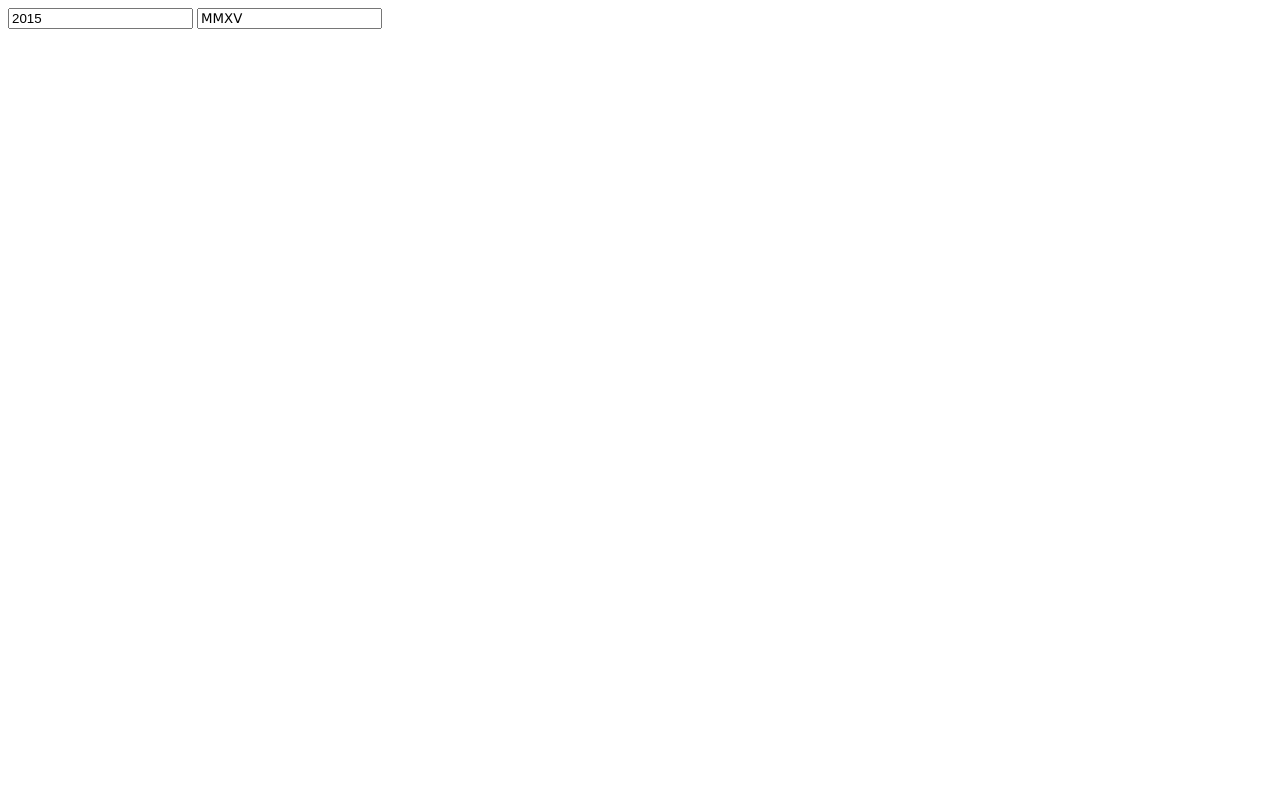
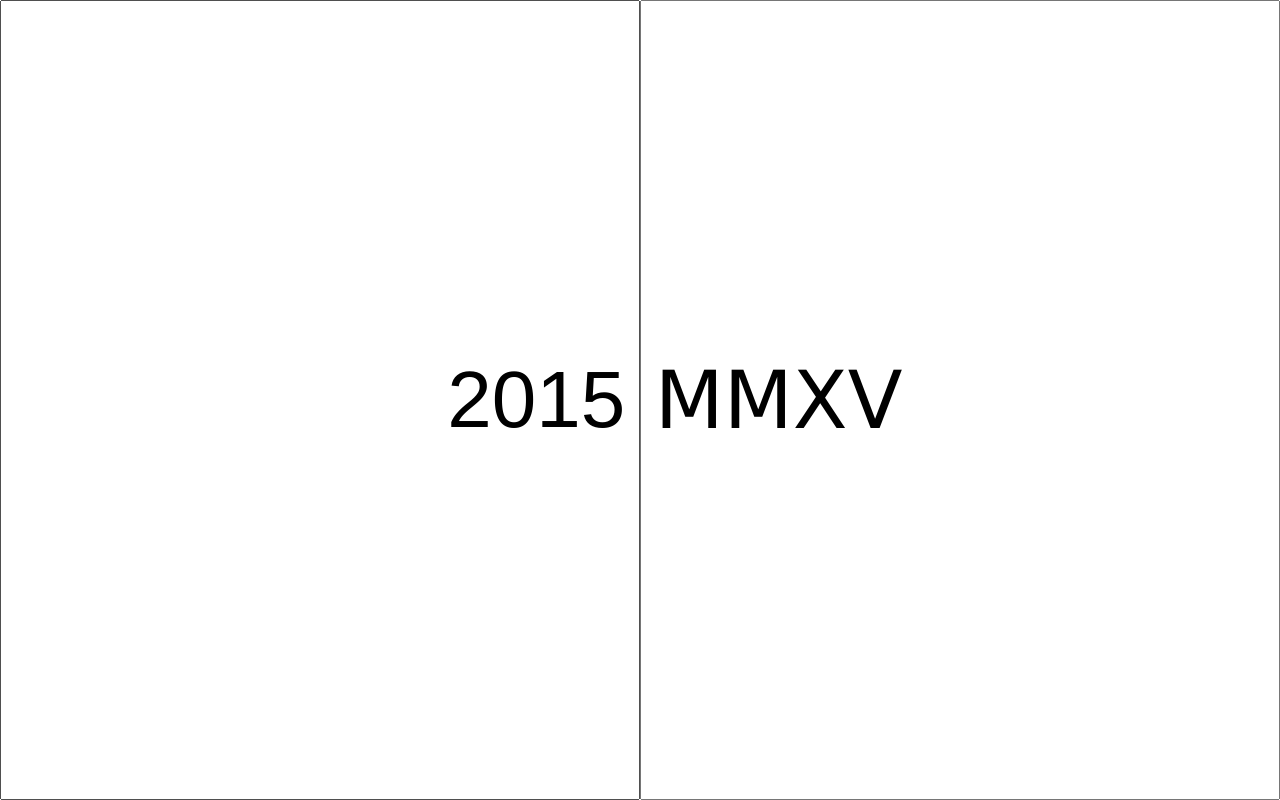
Before and after one commit to VovanR/arabic-roman-convert.js, a website: page example/index.html in a window 1280 px wide. Drawn offline with Linux system fonts and the light colour scheme.

Commit message:
GitHub Pages #6

```diff
--- a/example/index.html
+++ b/example/index.html
@@ -5,6 +5,29 @@
         <title>arabic-roman-convert.js</title>
 
         <meta name="viewport" content="width=device-width, initial-scale=1.0">
+
+        <style>
+        body {
+            display: flex;
+            height: 100%;
+            justify-content: center;
+            margin: 0;
+            position: absolute;
+            text-align: center;
+            width: 100%;
+        }
+        input {
+            box-sizing: border-box;
+            display: inline-block;
+            font-size: 500%;
+            text-align: right;
+            width: 50%;
+            padding: 1%;
+        }
+        #test-out {
+            text-align: left;
+        }
+        </style>
     </head>
     <body>
 
```
